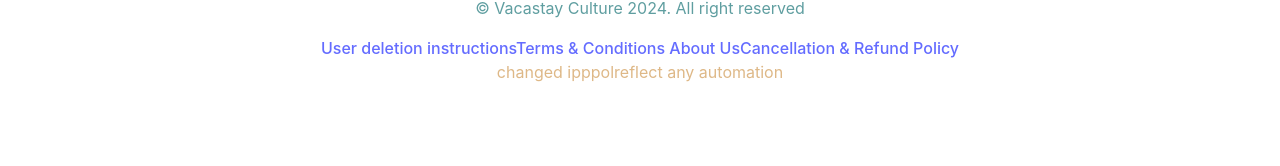
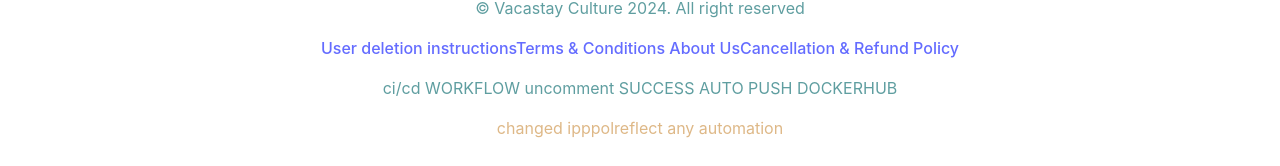
Before and after one commit to willindo/rect, a React (Vite) app: page / in a window 1280 px wide. Shown: the part 952-1118 px from the top of the page. Before the commit the page ends 1068 px from the top, so only its background shows below. Built offline with nearby package versions, Linux system fonts and the light colour scheme.

Commit message:
uncomment

```diff
--- a/src/App.jsx
+++ b/src/App.jsx
@@ -12,7 +12,7 @@
       <h3>CI-CD DEPLOYMENT</h3>
       <h1>really excited live develop environment </h1>
       <Icons />
-      {/* <p>ci/cd WORKFLOW SUCCESS AUTO PUSH DOCKERHUB</p> */}
+      <p>ci/cd WORKFLOW uncomment SUCCESS AUTO PUSH DOCKERHUB</p>
       <span>changed ipppolreflect any automation </span>
     </>
   );
```
